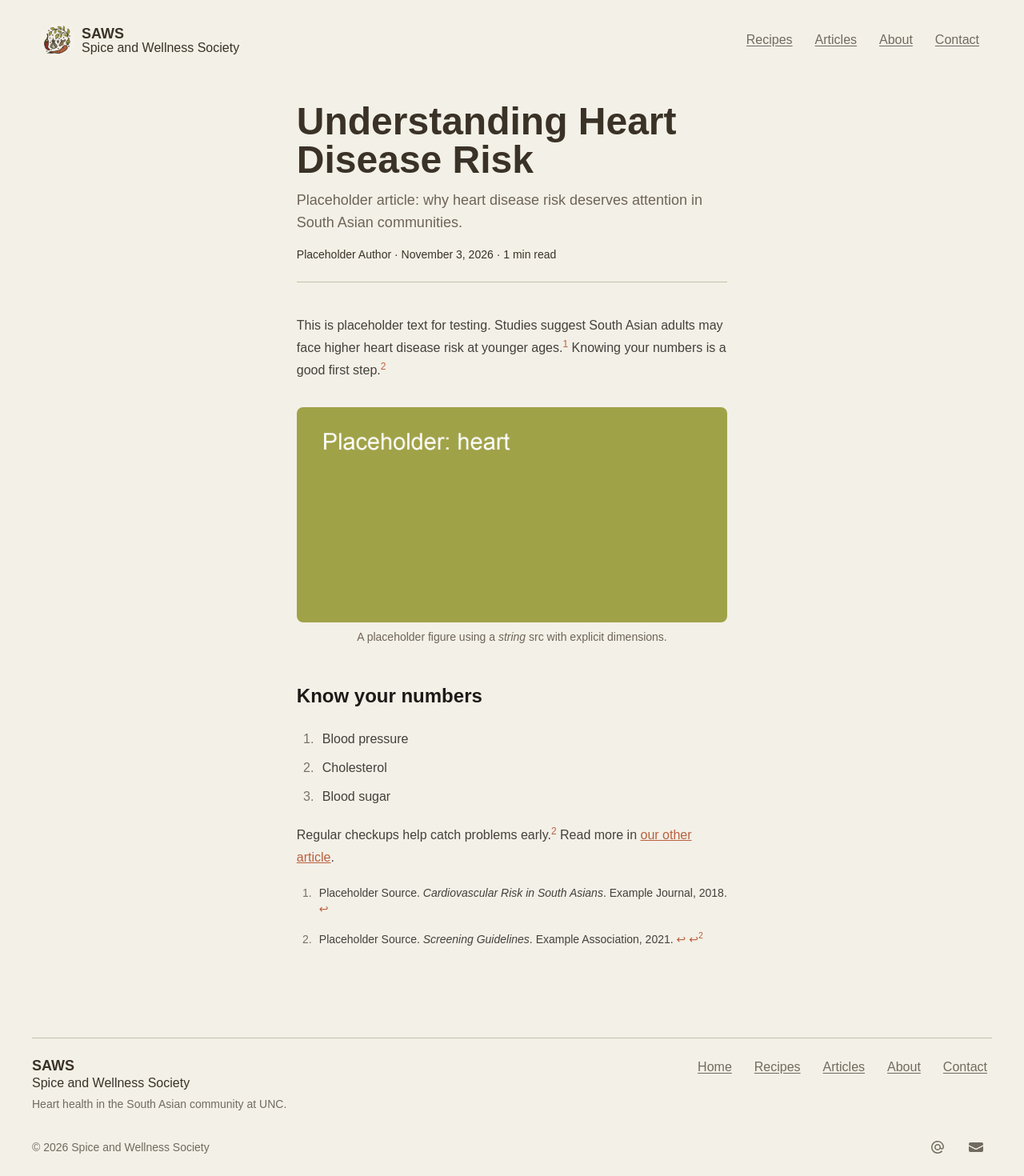
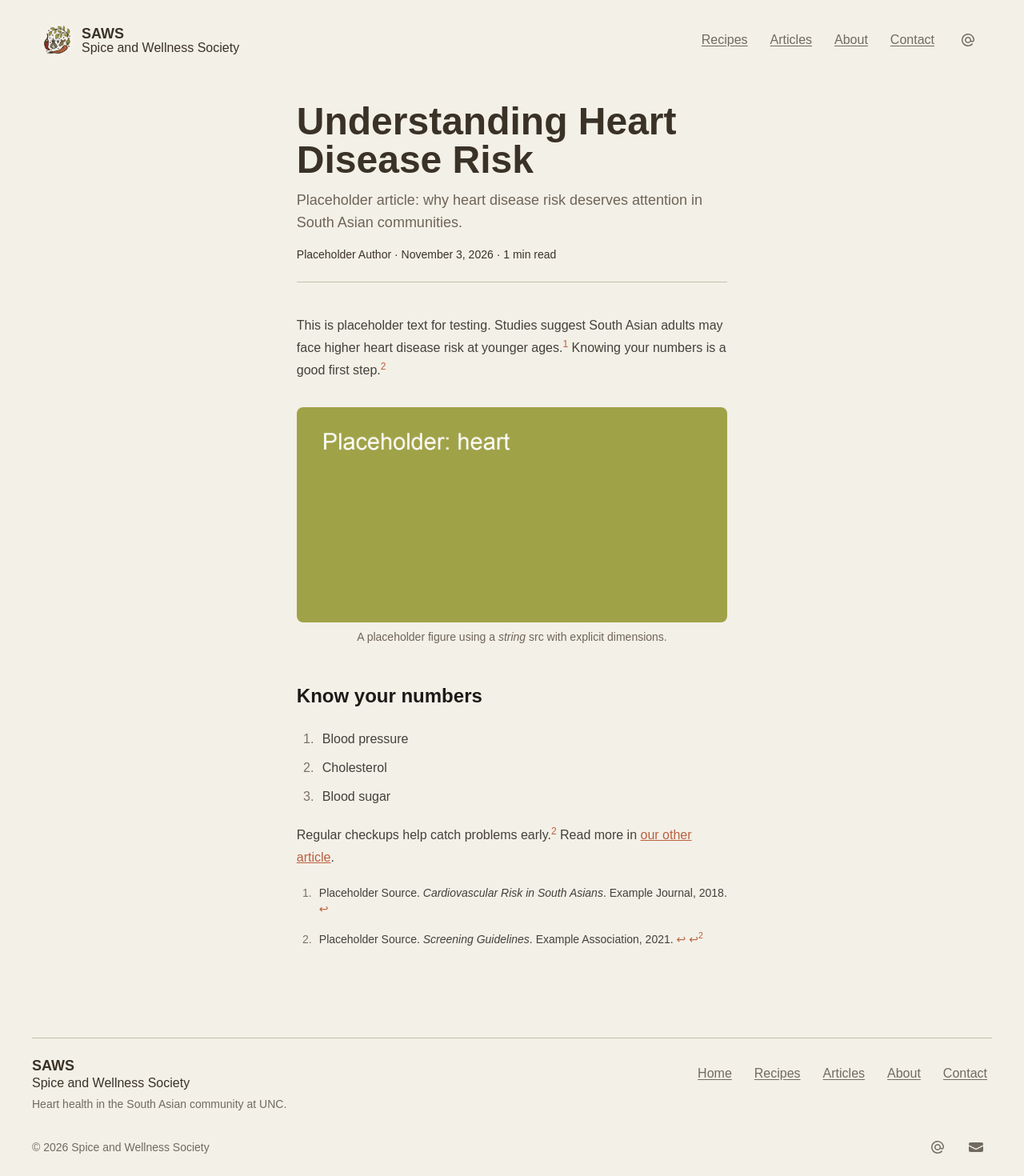
Before and after one commit to SpiceAndWellnessSociety/website, a Next.js app: page /articles/heart-disease-risk in a window 1280 px wide. Shown: the top 1470 px of the page at 80% size. Built offline with nearby package versions, Linux system fonts and the light colour scheme.

Commit message:
feat: 40px nav link targets and instagram in navbar

```diff
--- a/app/_components/Footer.tsx
+++ b/app/_components/Footer.tsx
@@ -1,16 +1,5 @@
 import Link from "next/link";
-import { AtSymbolIcon, EnvelopeIcon } from "@heroicons/react/20/solid";
-import { NavLinks } from "./Navbar";
-
-const Socials = [
-  {
-    label: "Instagram",
-    href: "https://www.instagram.com/",
-    target: "_blank",
-    Icon: AtSymbolIcon,
-  },
-  { label: "Email", href: "/contact", Icon: EnvelopeIcon },
-];
+import { NavLinks, Socials } from "./Navbar";
 
 export default async function Footer() {
   // Cached so the year is computed at prerender instead of blocking it
@@ -32,7 +21,7 @@ export default async function Footer() {
             <Link
               key={link.href}
               href={link.href}
-              className="underline underline-offset-2 opacity-70 hover:opacity-100 transition-opacity px-1.5"
+              className="underline underline-offset-2 opacity-70 hover:opacity-100 transition-opacity px-1.5 py-2"
             >
               {link.label}
             </Link>
--- a/app/_components/MobileMenu.tsx
+++ b/app/_components/MobileMenu.tsx
@@ -50,14 +50,14 @@ export default function MobileMenu({ links }: { links: NavLink[] }) {
       {open && (
         <div
           id="mobile-menu"
-          className="md:hidden basis-full flex flex-col items-start gap-2 pt-3"
+          className="md:hidden basis-full flex flex-col items-start pt-3"
         >
           {links.map((link) => (
             <Link
               key={link.href}
               href={link.href}
               onClick={() => setOpen(false)}
-              className="text-end block w-full underline underline-offset-2 opacity-70 hover:opacity-100 transition-opacity px-1.5"
+              className="text-end block w-full underline underline-offset-2 opacity-70 hover:opacity-100 transition-opacity px-1.5 py-2"
             >
               {link.label}
             </Link>
--- a/app/_components/Navbar.tsx
+++ b/app/_components/Navbar.tsx
@@ -1,5 +1,6 @@
 import Image from "next/image";
 import Link from "next/link";
+import { AtSymbolIcon, EnvelopeIcon } from "@heroicons/react/20/solid";
 import logo from "@/public/logo.png";
 import MobileMenu from "./MobileMenu";
 
@@ -9,6 +10,18 @@ export const NavLinks = [
   { label: "About", href: "/about" },
   { label: "Contact", href: "/contact" },
 ];
+
+export const Socials = [
+  {
+    label: "Instagram",
+    href: "https://www.instagram.com/",
+    target: "_blank",
+    Icon: AtSymbolIcon,
+  },
+  { label: "Email", href: "/contact", Icon: EnvelopeIcon },
+];
+
+const instagram = Socials[0];
 
 export default function Navbar() {
   return (
@@ -27,16 +40,26 @@ export default function Navbar() {
             </span>
           </div>
         </Link>
+        <div className="ml-auto flex items-center gap-4">
           <div className="hidden md:flex flex-row gap-4">
             {NavLinks.map((link) => (
               <Link
                 key={link.href}
                 href={link.href}
-              className="underline underline-offset-2 opacity-70 hover:opacity-100 transition-opacity px-1.5"
+                className="underline underline-offset-2 opacity-70 hover:opacity-100 transition-opacity px-1.5 py-2"
               >
                 {link.label}
               </Link>
             ))}
+          </div>
+          <Link
+            href={instagram.href}
+            target={instagram.target}
+            aria-label={instagram.label}
+            className="w-10 h-10 flex items-center justify-center rounded-md opacity-70 hover:opacity-100 transition-opacity"
+          >
+            <instagram.Icon className="h-5 w-5" aria-hidden="true" />
+          </Link>
         </div>
         <MobileMenu links={NavLinks} />
       </div>
```
Lines whose indentation alone changed are shown as unchanged.
